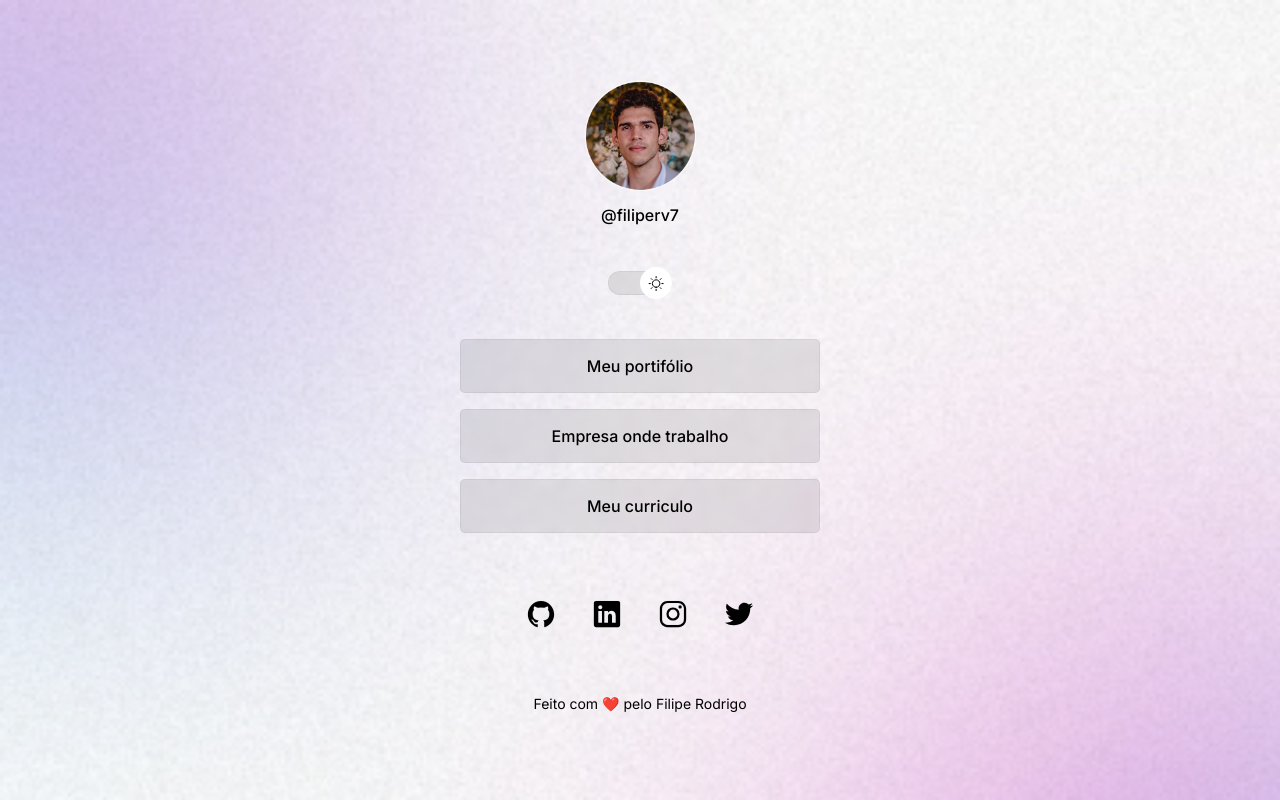
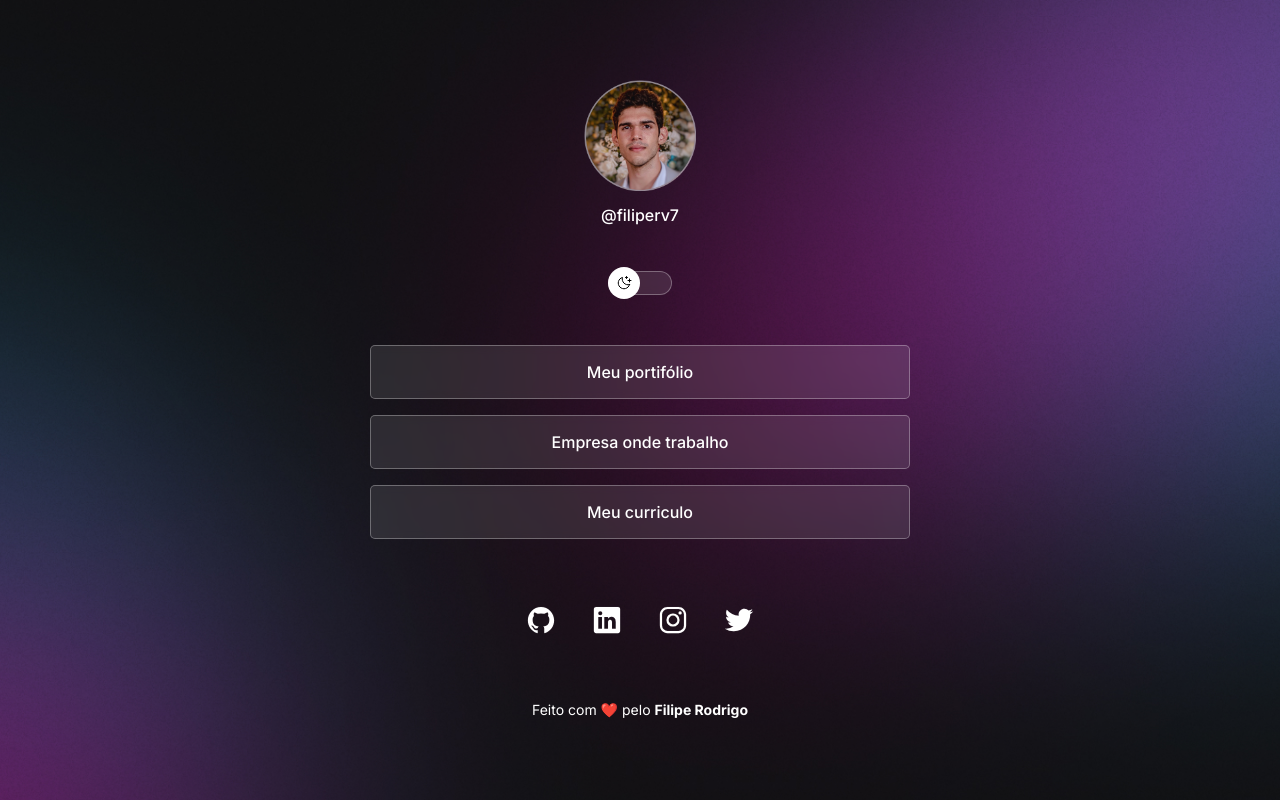
Before and after one commit to filiperv7/DevLinks, a plain HTML site: page index.html in a window 1280 px wide. Drawn offline with nearby package versions, Linux system fonts and the light colour scheme.

Commit message:
Implementando animações e LigthMode

```diff
--- a/index.html
+++ b/index.html
@@ -1,10 +1,10 @@
 <!DOCTYPE html>
-<html lang="pt-br" class="ligth">
+<html lang="pt-br" class="">
   <head>
     <link rel="preconnect" href="https://fonts.googleapis.com" />
     <link rel="preconnect" href="https://fonts.gstatic.com" crossorigin />
     <link
-      href="https://fonts.googleapis.com/css2?family=Inter:wght@400;500&display=swap"
+      href="https://fonts.googleapis.com/css2?family=Inter:wght@400;500;700&display=swap"
       rel="stylesheet"
     />
 
@@ -22,7 +22,7 @@
         <p>@filiperv7</p>
       </div>
 
-      <div id="switch">
+      <div id="switch" onclick="toggleMode()">
         <button></button>
         <span></span>
       </div>
@@ -34,33 +34,41 @@
           >
         </li>
         <li>
-          <a href="">Empresa onde trabalho</a>
+          <a href="https://www.capgemini.com/br-pt/" target="_blank"
+            >Empresa onde trabalho</a
+          >
         </li>
         <li>
-          <a href="">Meu curriculo</a>
+          <a
+            href="https://www.canva.com/design/DAFAxFGas7Q/u0fYSsWP7aN7jb795xQhUA/view?utm_content=DAFAxFGas7Q&utm_campaign=designshare&utm_medium=link&utm_source=homepage_design_menu"
+            target="_blank"
+            >Meu curriculo</a
+          >
         </li>
       </ul>
 
       <div id="social-links">
-        <a href="">
+        <a href="https://github.com/filiperv7" target="_blank">
           <ion-icon name="logo-github"></ion-icon>
         </a>
 
-        <a href="">
+        <a href="https://www.linkedin.com/in/filiperv7/" target="_blank">
           <ion-icon name="logo-linkedin"></ion-icon>
         </a>
 
-        <a href="">
+        <a href="https://www.instagram.com/filiperv7/" target="_blank">
           <ion-icon name="logo-instagram"></ion-icon>
         </a>
 
-        <a href="">
+        <a href="https://twitter.com/filiperv7/" target="_blank">
           <ion-icon name="logo-twitter"></ion-icon>
         </a>
       </div>
     </div>
 
-    <footer>Feito com ❤️ pelo Filipe Rodrigo</footer>
+    <footer>
+      <p>Feito com ❤️ pelo <span>Filipe Rodrigo</span></p>
+    </footer>
 
     <script
       type="module"
@@ -70,5 +78,7 @@
       nomodule
       src="https://unpkg.com/ionicons@5.5.2/dist/ionicons/ionicons.js"
     ></script>
+
+    <script src="script.js"></script>
   </body>
 </html>
--- /dev/null
+++ b/script.js
@@ -0,0 +1,5 @@
+function toggleMode() {
+  const html = document.documentElement
+
+  html.classList.toggle("ligth")
+}
--- a/style.css
+++ b/style.css
@@ -34,6 +34,10 @@
 
 body {
   background: var(--bg-url) no-repeat top center/cover;
+
+  height: 90vh;
+
+  transition: background 1s;
 }
 
 body * {
@@ -42,8 +46,11 @@ body * {
 }
 
 #container {
-  width: 360px;
+  width: 90%;
+  max-width: 588px;
+
   margin: 56px auto 0px;
+  padding: 0 24px;
 }
 
 #profile {
@@ -67,7 +74,7 @@ body * {
   position: relative;
   width: 64px;
 
-  margin: 20px auto 4px;
+  margin: 20px auto 10px;
 }
 
 #switch button {
@@ -75,6 +82,8 @@ body * {
   height: 32px;
 
   background: #fff var(--switch) no-repeat center;
+
+  cursor: pointer;
 
   border: 0;
   border-radius: 50%;
@@ -84,10 +93,16 @@ body * {
 
   top: 50%;
   transform: translateY(-50%);
+
+  animation: slide-back 0.5s;
 }
 
 .ligth #switch button {
-  right: 0;
+  animation: slide-in 0.5s forwards;
+}
+
+#switch button:hover {
+  outline: 8px solid var(--bg-social-links);
 }
 
 #switch span {
@@ -165,7 +180,42 @@ footer {
   display: flex;
   justify-content: center;
 
+  bottom: -10px;
+
   padding: 24px 0;
 
   font-size: 14px;
 }
+
+footer p span {
+  font-weight: 700;
+}
+
+/* media queries */
+@media (min-width: 700px) {
+  :root {
+    --bg-url: url(./assets/bg-desktop.jpg);
+  }
+
+  .ligth {
+    --bg-url: url(./assets/bg-desktop-ligth.jpg);
+  }
+}
+
+@keyframes slide-in {
+  from {
+    left: 0;
+  }
+  to {
+    left: 50%;
+  }
+}
+
+@keyframes slide-back {
+  from {
+    left: 50%;
+  }
+  to {
+    left: 0;
+  }
+}
```
Also changed, not shown: assets/bg-desktop-ligth.jpg (added), assets/bg-desktop.jpg (added).
